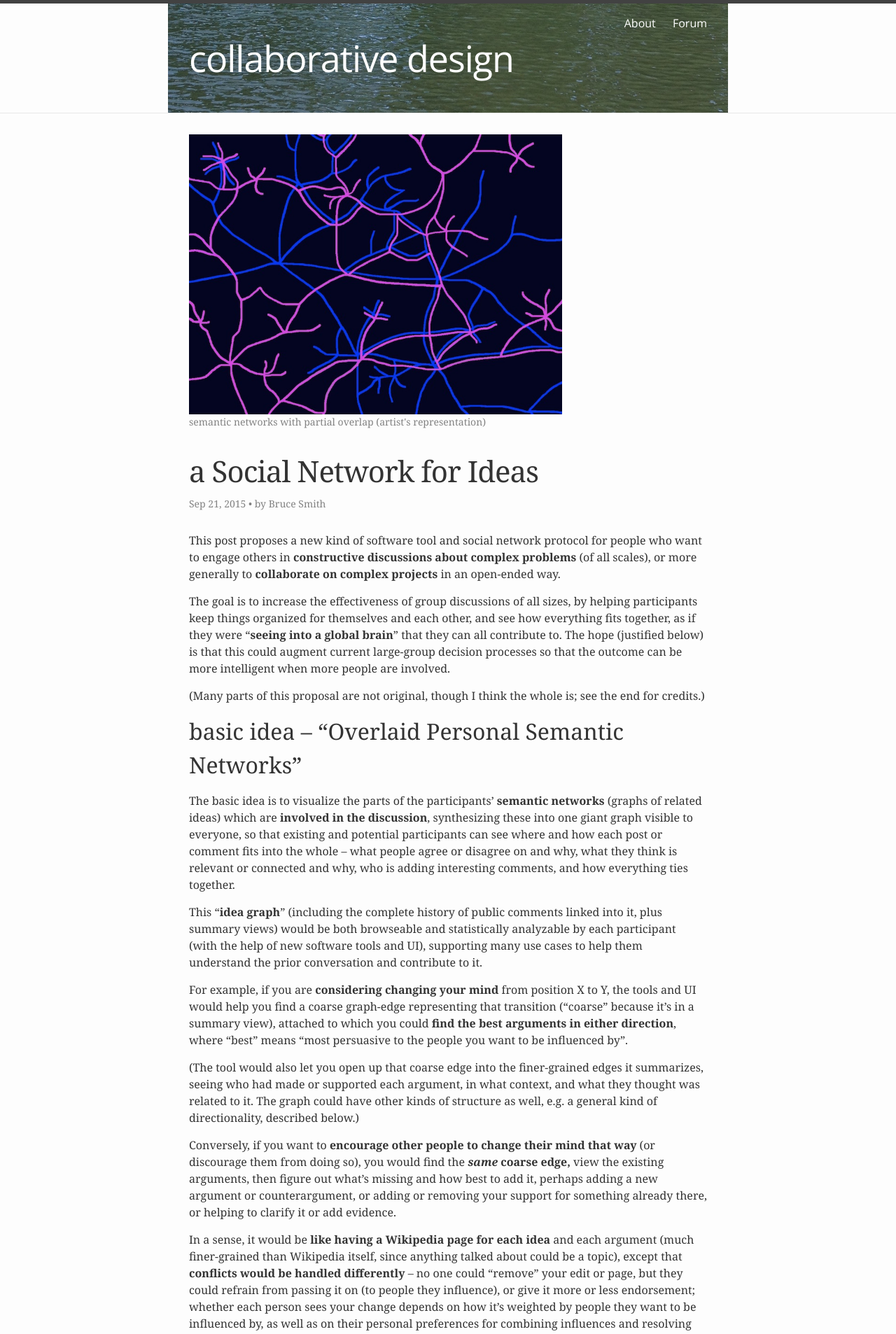
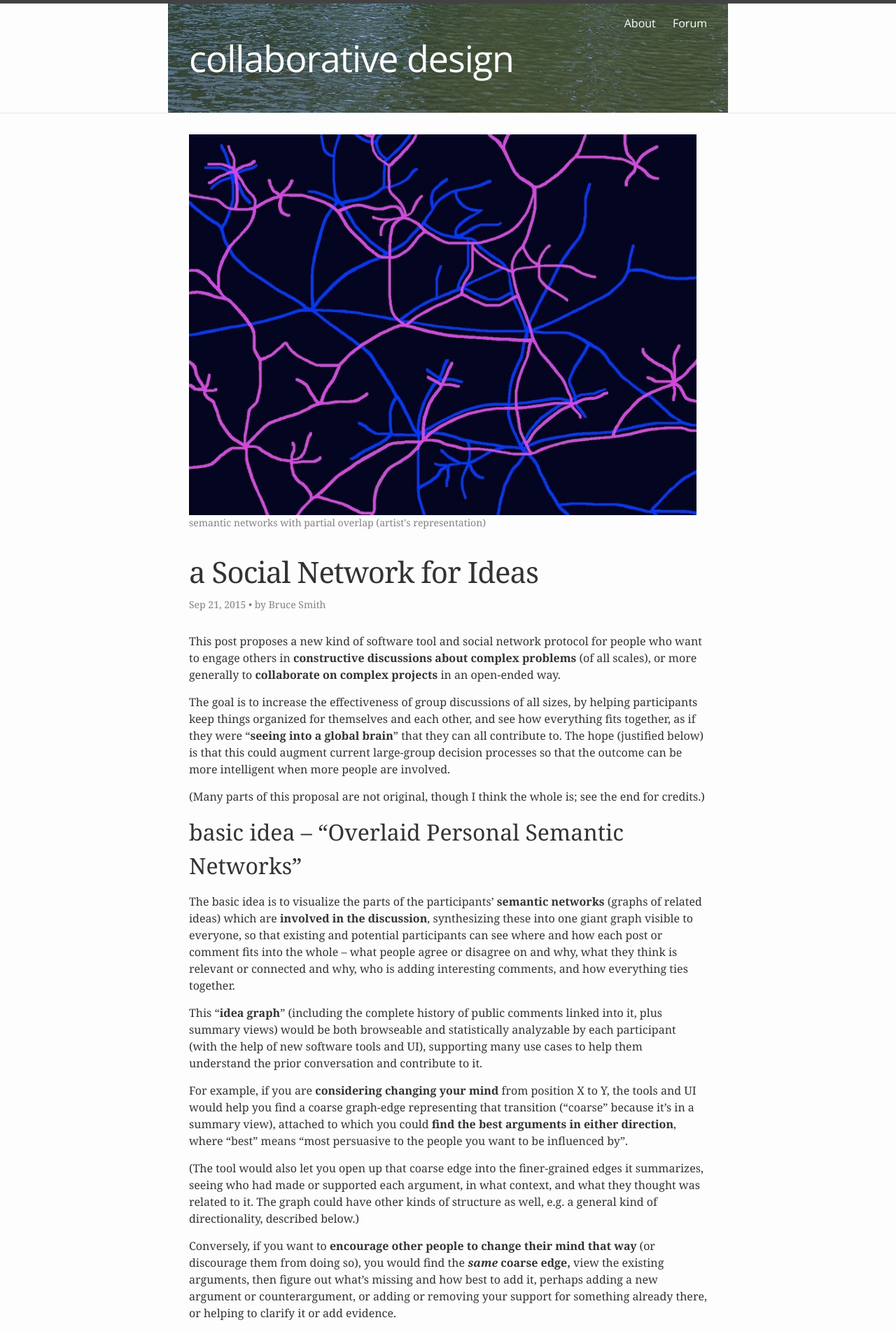
Before and after one commit to oresmus/oresmus.github.io, a Jekyll site: the page built from _posts/2015-09-21-social-net-for-ideas.md, in a window 1280 px wide. Shown: the top 1906 px of the page at 70% size. Built offline with Jekyll 4.4.1, drawn with Linux system fonts in a browser that asks for light colours.

Commit message:
cover image sized to width of text area (not by height; larger now)

```diff
--- a/_layouts/post.html
+++ b/_layouts/post.html
@@ -5,7 +5,7 @@ layout: default
 
   {% if page.cover %}
     <a href="{{ page.cover }}">
-      <img alt="(cover image)" height="400" src="{{ page.cover }}" />
+      <img alt="(cover image)" width="725" src="{{ page.cover }}" />
     </a>
   {% endif %}
   {% if page.cover-caption %}
```
